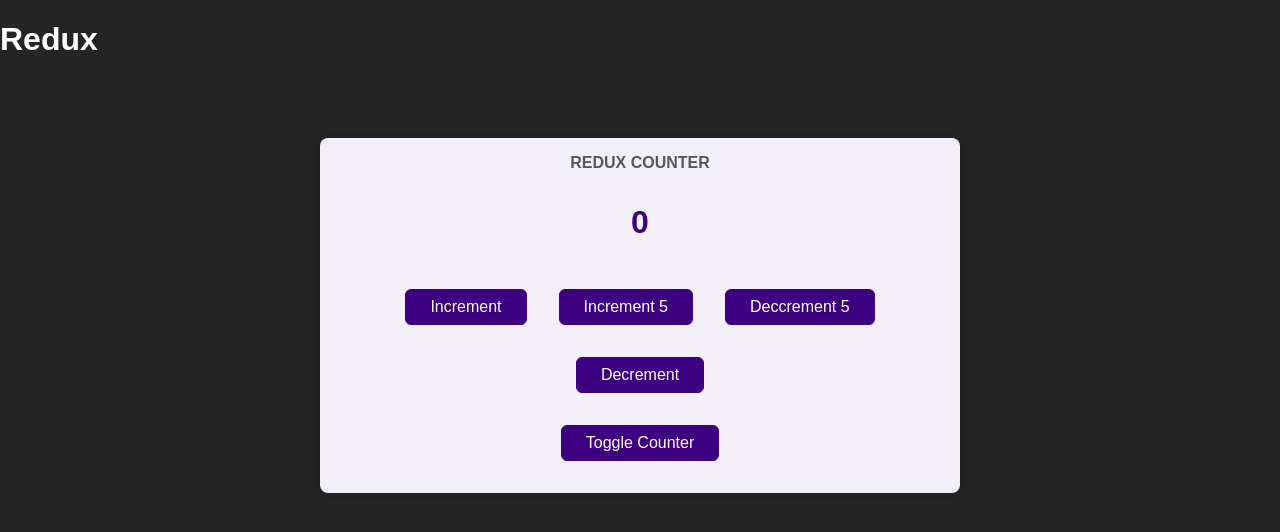
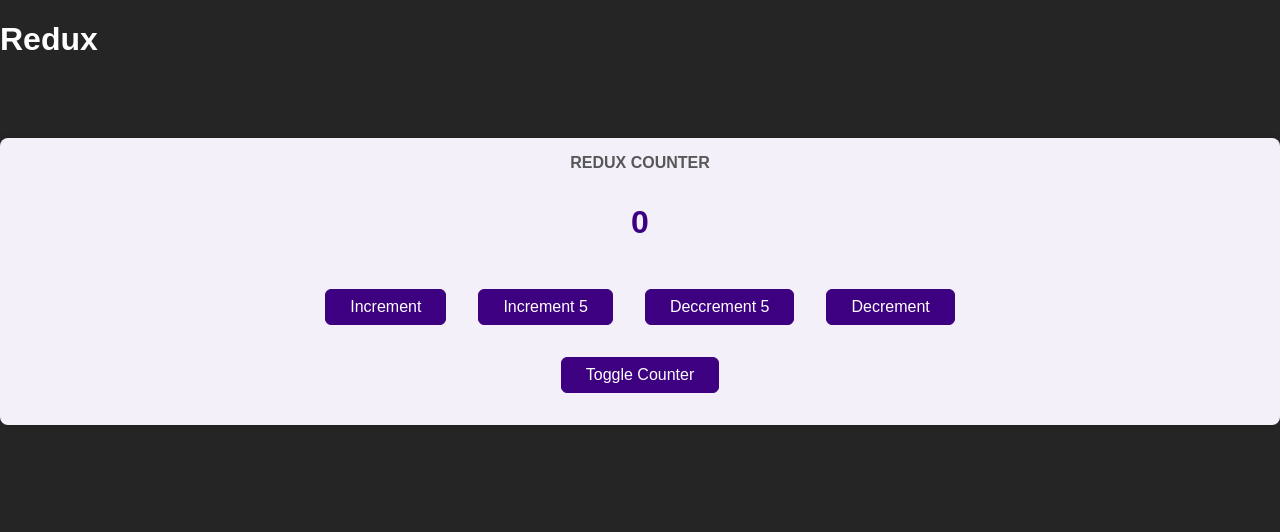
Before and after one commit to SyedSibtainRazvi/redux-basics, a React (Create React App) app: page / in a window 1280 px wide. Shown: the top 532 px of the page. Built offline with nearby package versions, Linux system fonts and the light colour scheme.

Commit message:
style: width adjusted

```diff
--- a/src/components/Counter.module.css
+++ b/src/components/Counter.module.css
@@ -1,7 +1,7 @@
 .counter {
     margin: 5rem auto;
     box-shadow: 0 1px 8px rgba(0, 0, 0, 0.2);
-    width: 40rem;
+    width: 80rem;
     border-radius: 8px;
     padding: 1rem;
     text-align: center;
```
